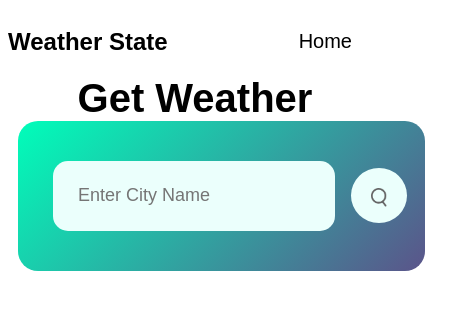
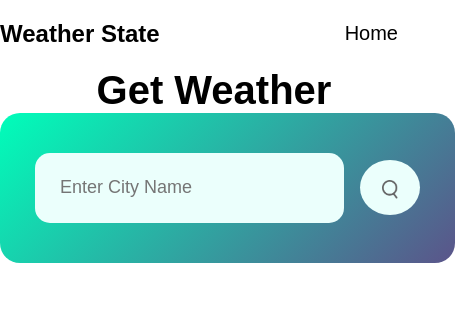
Before and after one commit to Nada-Ahmed-09/Final-Project, a plain HTML site: page weather-page3.html in a window 390 px wide. Shown: the whole page, 455 px wide, since content can reach past the window. Drawn offline with Linux system fonts and the light colour scheme.

Commit message:
Update style3.css

```diff
--- a/style3.css
+++ b/style3.css
@@ -13,6 +13,9 @@
     box-shadow: 0px 0px 30px #5b548a;
     transition: 0.3s;
     transform: scale(1.01);
+}
+body{
+    margin: 0px;
 }
 .search{
     width: 100%;
@@ -104,6 +107,7 @@
     justify-content: space-between;
     align-items: center;
 }
+
 .links a{
     margin: auto 30px;
 
@@ -128,14 +132,18 @@ a{
     max-width: auto;
     background: linear-gradient(135deg, #00feba, #5b548a);
     color: #fff;
-    margin: 0px 10px;
+    margin: 0px 0px;
     border-radius: 20px;
     padding: 40px 35px;
     text-align: center;
+    }
+    body{
+        width: fit-content;
     }
     .search button{
          width: 60px;
     height: 55px;
     padding: 20px;
     }
+
 }
```
